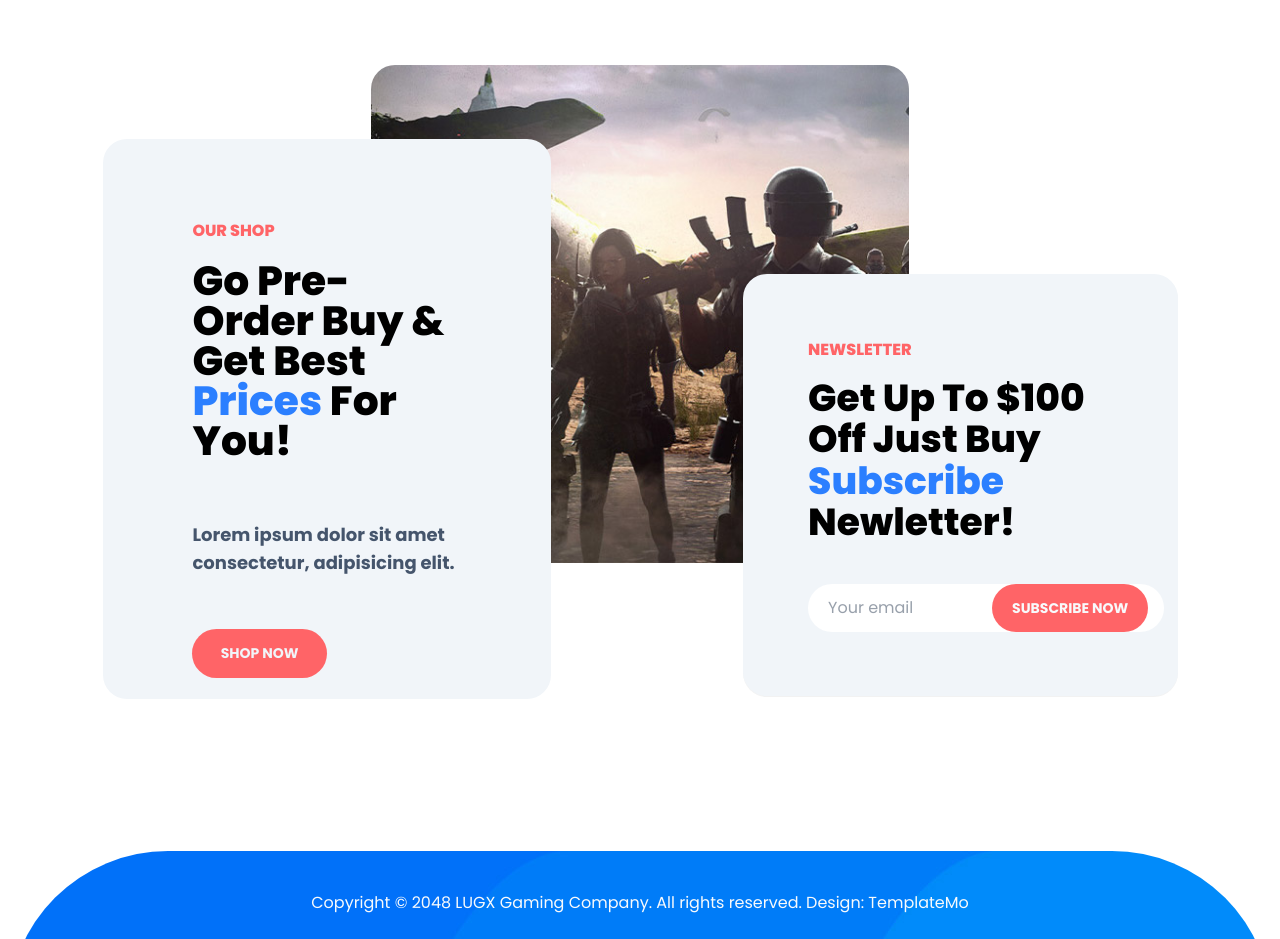
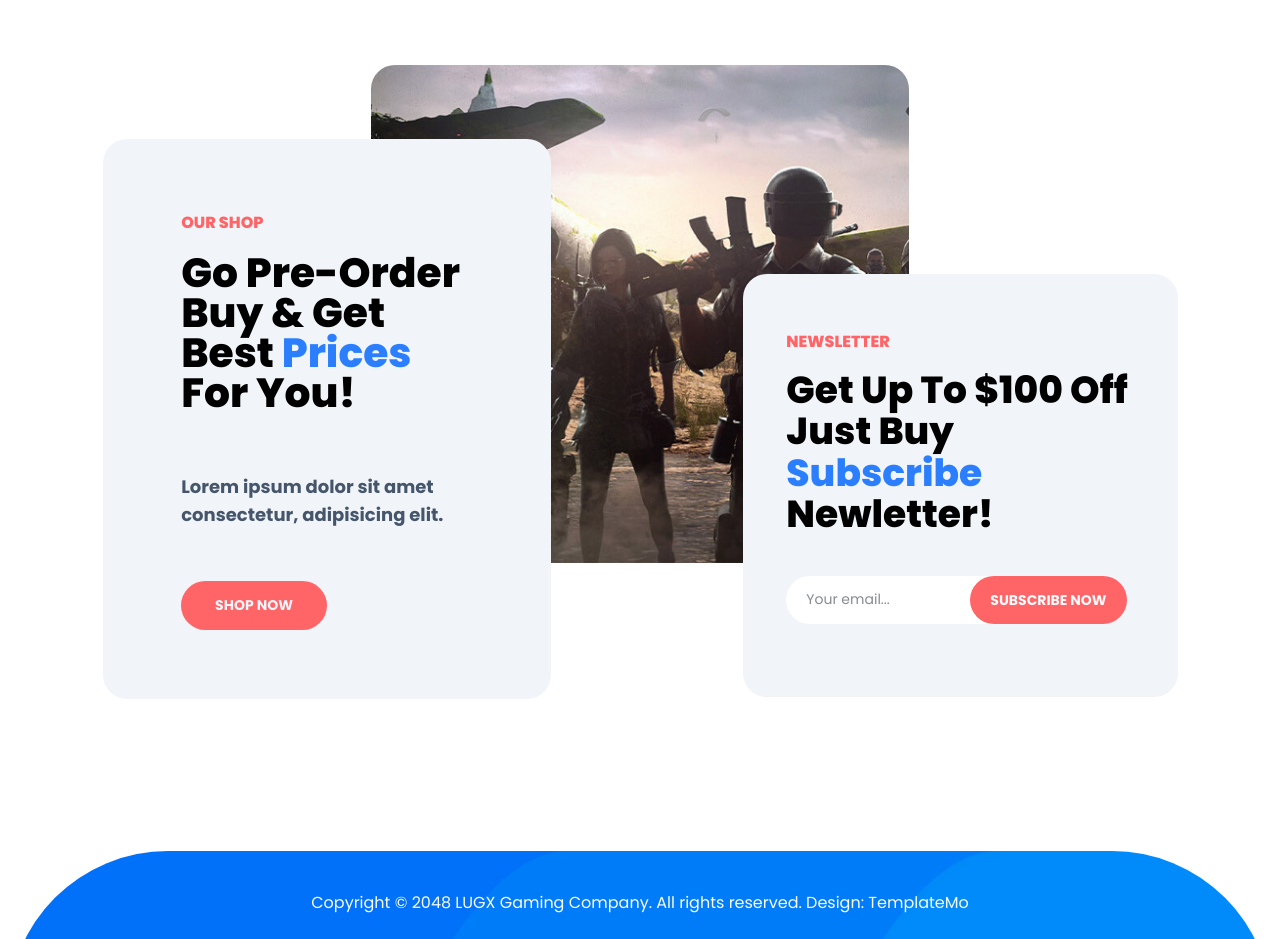
Before and after one commit to Mugara250/The_Gym_Website_Cloning_Exercise, a website built with Vite: page index.html in a window 1280 px wide. Shown: the part 3080-4019 px from the top of the page. Built offline with nearby package versions, Linux system fonts and the light colour scheme.

Commit message:
The_Gym_Website_Cloning_Exercise

```diff
--- a/index.html
+++ b/index.html
@@ -383,8 +383,8 @@
         <div class="game-image w-[50%] mx-auto">
           <img src="./assets/images/cta-bg.jpg" alt="image of a game" class="w-full rounded-3xl" />
         </div>
-        <div class="order w-[28rem] h-[35rem] py-[5rem] bg-slate-100 rounded-3xl absolute -bottom-[8.5rem] left-0">
-          <div class="main-order w-[60%] mx-auto flex flex-col justify-between gap-y-5 ">
+        <div class="order w-[28rem] h-[35rem] pt-[4.5rem] pb-[5rem] bg-slate-100 rounded-3xl absolute -bottom-[8.5rem] left-0">
+          <div class="main-order w-[65%] mx-auto flex flex-col justify-between gap-y-5 ">
             <div class="top-content">
               <h6 class="text-red-400 font-extrabold uppercase">Our shop</h6>
               <h2 class="text-[2.547rem] leading-10 text-left mt-[1.1rem] font-extrabold">
@@ -403,7 +403,7 @@
         </div>
         <div
           class="newsletter w-[27.2rem] h-[26.4rem] py-10 pt-4 pb-[1rem] bg-slate-100 shadow-2xs rounded-3xl absolute -bottom-[8.3rem] left-[40rem]">
-          <div class="main-order w-[70%] mt-[3rem] mx-auto flex flex-col justify-between gap-y-5">
+          <div class="main-order w-[80%] mt-[2.5rem] mx-auto flex flex-col justify-between gap-y-5">
             <div class="top-content">
               <h6 class="text-red-400 font-extrabold uppercase">newsletter</h6>
               <h2 class="text-[2.35rem] leading-[2.6rem] text-left mt-[1rem] font-extrabold">
@@ -412,8 +412,8 @@
               </h2>
             </div>
             <div class="search-bar flex items-baseline gap-y-30 relative w-[21rem] ">
-              <input type="email" name="email" id="email-address" placeholder="Your email"
-                class="bg-white mt-5 w-[200rem] h-12 px-5 rounded-3xl text-slate-700 text-base" />
+              <input type="email" name="email" id="email-address" placeholder="Your email..."
+                class="bg-white mt-5 w-full h-12 px-5 rounded-3xl text-slate-900 text-sm" />
               <button type="button"
                 class="bg-red-400 text-sm text-nowrap text-slate-50 h-12 px-5 rounded-3xl absolute left-1/2 top-5 ml-4 font-bold hover:bg-blue-500">
                 SUBSCRIBE NOW
```
Also changed, not shown: css/output.css.
